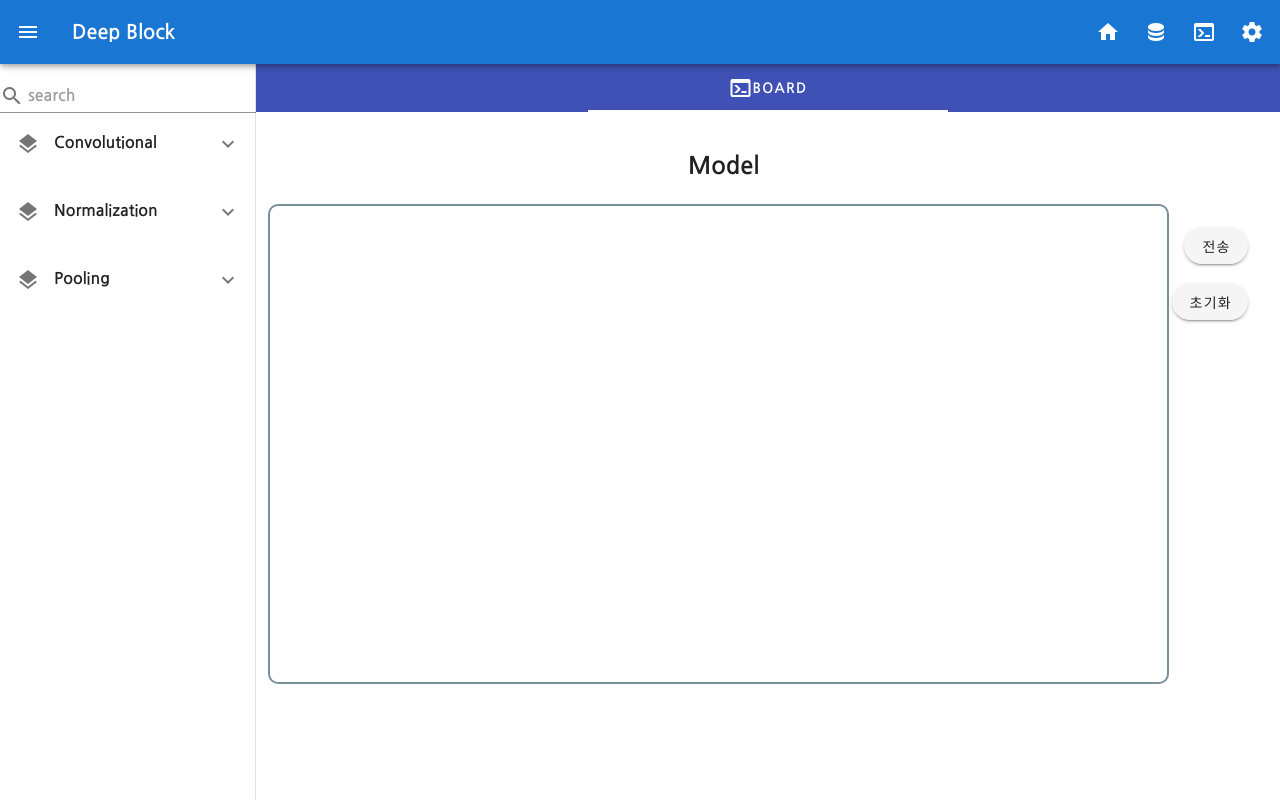
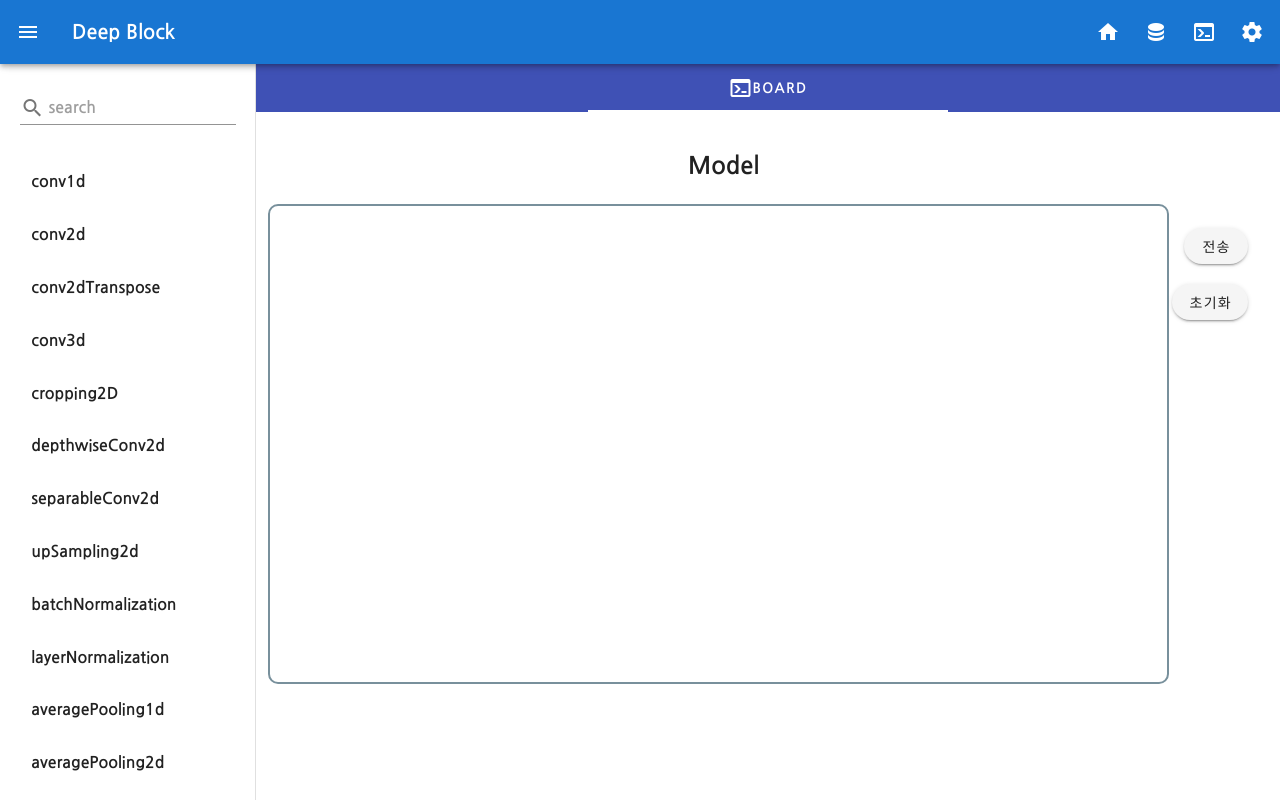
Before and after one commit to devsungmin/Deepblock-Frontend-Study, a Vue app in the folder final-study/: page /board in a window 1280 px wide. Built offline with nearby package versions, Linux system fonts and the light colour scheme.

Commit message:
add: pallete layer search action

```diff
--- a/final-study/src/components/Pallet.vue
+++ /dev/null
@@ -1,146 +0,0 @@
-<template>
-  <v-navigation-drawer v-model="pallet" clipped app>
-
-    <v-text-field
-      v-model="search"
-      hide-details
-      placeholder="search"
-      prepend-inner-icon="mdi-magnify"
-    />
-
-    <v-list class="sidebar-list layer" nav rounded elevation expand>
-      <v-list-group>
-        <template v-slot:activator>
-          <v-list-item-title><v-icon style="margin-right: 8%">mdi-layers</v-icon>Convolutional</v-list-item-title>
-        </template>
-        <draggable :list="convol" :group="{ type: 'convol', pull: 'clone'}">
-          <v-list-item
-            class="convol"
-            v-for="con in convol"
-            :key="con.type"
-            :group="{ type: 'type', put: false }"
-          >
-            <v-list-item-content>
-              <v-list-item-title class="block">
-                {{ con.type }}
-              </v-list-item-title>
-            </v-list-item-content>
-          </v-list-item>
-        </draggable>
-      </v-list-group>
-
-       <v-list-group>
-        <template v-slot:activator>
-          <v-list-item-title><v-icon style="margin-right: 8%">mdi-layers</v-icon>Normalization</v-list-item-title>
-        </template>
-        <draggable :list="nomalization" :group="{ type: 'nomalization', pull: 'clone'}">
-          <v-list-item
-            class="nomalization"
-            v-for="nom in nomalization"
-            :key="nom.type"
-            :group="{ type: 'type', put: false }"
-          >
-            <v-list-item-content>
-              <v-list-item-title class="block">
-                {{ nom.type }}
-              </v-list-item-title>
-            </v-list-item-content>
-          </v-list-item>
-        </draggable>
-      </v-list-group>
-
-       <v-list-group>
-        <template v-slot:activator>
-          <v-list-item-title><v-icon style="margin-right: 8%">mdi-layers</v-icon>Pooling</v-list-item-title>
-        </template>
-        <draggable :list="pooling" :group="{ type: 'pooling', pull: 'clone'}">
-          <v-list-item
-            class="pooling"
-            v-for="pool in pooling"
-            :key="pool.type"
-            :group="{ type: 'type', put: false }"
-          >
-            <v-list-item-content>
-              <v-list-item-title class="block">
-                {{ pool.type }}
-              </v-list-item-title>
-            </v-list-item-content>
-          </v-list-item>
-        </draggable>
-      </v-list-group>
-    </v-list>
-  </v-navigation-drawer>
-</template>
-
-<script>
-import draggable from "vuedraggable";
-export default {
-  name: "Pallet",
-  components: {
-    draggable,
-  },
-  data: () => ({
-    convol: [
-      { key: "convol", type: "conv1d", ID: "c0" },
-      { key: "convol", type: "conv2d", ID: "c1" },
-      { key: "convol", type: "conv2dTranspose", ID: "c2" },
-      { key: "convol", type: "conv3d", ID: "c3" },
-      { key: "convol", type: "cropping2D", ID: "c4" },
-      { key: "convol", type: "depthwiseConv2d", ID: "c5" },
-      { key: "convol", type: "separableConv2d", ID: "c6" },
-      { key: "convol", type: "upSampling2d", ID: "c7" }
-    ],
-    nomalization: [
-      { key: "nomalization", type: "batchNormalization", ID: "n0" },
-      { key: "nomalization", type: "layerNormalization", ID: "n1" }
-    ],
-    pooling: [
-      { key: "pooling", type: "averagePooling1d", ID: "p0"},
-      { key: "pooling", type: "averagePooling2d", ID: "p1"},
-      { key: "pooling", type: "averagePooling3d", ID: "p2"},
-      { key: "pooling", type: "globalAveragePooling1d", ID: "p3"},
-      { key: "pooling", type: "globalAveragePooling2d", ID: "p4"},
-      { key: "pooling", type: "globalMaxPooling1d", ID: "p5"},
-      { key: "pooling", type: "globalMaxPooling2d", ID: "p6"},
-      { key: "pooling", type: "maxPooling1d", ID: "p7"},
-      { key: "pooling", type: "maxPooling2d", ID: "p8"},
-      { key: "pooling", type: "maxPooling3d", ID: "p9"},
-    ],
-  })
-};
-</script>
-
-<style lang="sass">
-h1
-  color: black
-  text-align: center
-
-#searchbtn
-  margin-top: 5%
-  align: end
-
-.v-list-item__content
-  padding: 2%
-  margin-bottom: 2%
-  font-size: 16px
-
-.v-list-item,
-.v-list--nav .v-list-item:not(:last-child):not(:only-child),
-.v-list--rounded .v-list-item:not(:last-child):not(:only-child)
-  margin-bottom: 2%
-
-.v-list-group
-  margin-bottom: 20px
-
-.block
-  width: 50%
-  font-size: 100%
-  height: auto
-  margin-left:5%
-
-.convol,
-.pooling,
-.nomalization
-  width: auto
-  font-size: 10px
-</style>
--- /dev/null
+++ b/final-study/src/components/Pallete.vue
@@ -0,0 +1,175 @@
+<template>
+  <v-navigation-drawer v-model="pallete" clipped app>
+    <v-list class="sidebar-list layer" nav rounded elevation expand>
+      <v-list-item>
+        <v-list-item-content>
+          <v-text-field
+            v-model="searchlayer"
+            placeholder="search"
+            prepend-inner-icon="mdi-magnify"
+            @input="search"
+          />
+        </v-list-item-content>
+      </v-list-item>
+      <!-- <v-list-group> -->
+      <template v-slot:activator>
+        <v-text-field
+          v-model="searchlayer"
+          placeholder="search"
+          prepend-inner-icon="mdi-magnify"
+          @input="search"
+        />
+        <v-list-item-title
+          ><v-icon style="margin-right: 8%">mdi-layers</v-icon
+          >Convolutional</v-list-item-title
+        >
+      </template>
+      <draggable :list="layers" :group="{ type: 'convol', pull: 'clone' }">
+        <v-list-item
+          class="layers"
+          v-for="layers in layers"
+          :key="layers.type"
+          :group="{ type: 'type', put: false }"
+          :itemtype="layers.type"
+        >
+          <v-list-item-content>
+            <v-list-item-title class="block">
+              {{ layers.type }}
+            </v-list-item-title>
+          </v-list-item-content>
+        </v-list-item>
+      </draggable>
+      <!-- </v-list-group> -->
+
+      <!-- <v-list-group>
+        <template v-slot:activator>
+          <v-list-item-title
+            ><v-icon style="margin-right: 8%">mdi-layers</v-icon
+            >Normalization</v-list-item-title
+          >
+        </template>
+        <draggable
+          :list="layers"
+          :group="{ type: 'nomalization', pull: 'clone' }"
+        >
+          <v-list-item
+            class="nomalization"
+            v-for="nom in layers"
+            :key="nom.type"
+            :group="{ type: 'type', put: false }"
+          >
+            <v-list-item-content>
+              <v-list-item-title class="block">
+                {{ nom.type }}
+              </v-list-item-title>
+            </v-list-item-content>
+          </v-list-item>
+        </draggable>
+      </v-list-group>
+
+      <v-list-group>
+        <template v-slot:activator>
+          <v-list-item-title
+            ><v-icon style="margin-right: 8%">mdi-layers</v-icon
+            >Pooling</v-list-item-title
+          >
+        </template>
+        <draggable :list="layers" :group="{ type: 'pooling', pull: 'clone' }">
+          <v-list-item
+            class="pooling"
+            v-for="pool in layers"
+            :key="pool.type"
+            :group="{ type: 'type', put: false }"
+          >
+            <v-list-item-content>
+              <v-list-item-title class="block">
+                {{ pool.type }}
+              </v-list-item-title>
+            </v-list-item-content>
+          </v-list-item>
+        </draggable>
+      </v-list-group> -->
+    </v-list>
+  </v-navigation-drawer>
+</template>
+
+<script>
+import draggable from "vuedraggable";
+export default {
+  name: "Pallet",
+  components: {
+    draggable,
+  },
+  data: () => ({
+    searchlayer: "",
+    layers: [
+      { key: "convol", type: "conv1d", ID: "c0" },
+      { key: "convol", type: "conv2d", ID: "c1" },
+      { key: "convol", type: "conv2dTranspose", ID: "c2" },
+      { key: "convol", type: "conv3d", ID: "c3" },
+      { key: "convol", type: "cropping2D", ID: "c4" },
+      { key: "convol", type: "depthwiseConv2d", ID: "c5" },
+      { key: "convol", type: "separableConv2d", ID: "c6" },
+      { key: "convol", type: "upSampling2d", ID: "c7" },
+      { key: "nomalization", type: "batchNormalization", ID: "n0" },
+      { key: "nomalization", type: "layerNormalization", ID: "n1" },
+      { key: "pooling", type: "averagePooling1d", ID: "p0" },
+      { key: "pooling", type: "averagePooling2d", ID: "p1" },
+      { key: "pooling", type: "averagePooling3d", ID: "p2" },
+      { key: "pooling", type: "globalAveragePooling1d", ID: "p3" },
+      { key: "pooling", type: "globalAveragePooling2d", ID: "p4" },
+      { key: "pooling", type: "globalMaxPooling1d", ID: "p5" },
+      { key: "pooling", type: "globalMaxPooling2d", ID: "p6" },
+      { key: "pooling", type: "maxPooling1d", ID: "p7" },
+      { key: "pooling", type: "maxPooling2d", ID: "p8" },
+      { key: "pooling", type: "maxPooling3d", ID: "p9" },
+    ],
+    layerscopy: []
+  }),
+  methods: {
+    search: function() {
+      if (!this.searchlayer) {
+        this.layers = this.layerscopy;
+      }
+      this.layers = this.layers.filter((layer) => {
+        return layer.type.toLowerCase().indexOf(this.searchlayer.toLowerCase())> -1
+      })
+    }
+  },
+};
+</script>
+
+<style lang="sass">
+h1
+  color: black
+  text-align: center
+
+#searchbtn
+  margin-top: 5%
+  align: end
+
+.v-list-item__content
+  padding: 2%
+  margin-bottom: 2%
+  font-size: 16px
+
+.v-list-item,
+.v-list--nav .v-list-item:not(:last-child):not(:only-child),
+.v-list--rounded .v-list-item:not(:last-child):not(:only-child)
+  margin-bottom: 2%
+
+.v-list-group
+  margin-bottom: 20px
+
+.block
+  width: 50%
+  font-size: 100%
+  height: auto
+  margin-left:5%
+
+.convol,
+.pooling,
+.nomalization
+  width: auto
+  font-size: 10px
+</style>
--- a/final-study/src/views/Board.vue
+++ b/final-study/src/views/Board.vue
@@ -3,17 +3,17 @@
     <v-tabs fixed-tabs background-color="indigo" dark>
       <v-tab to=""><v-icon>mdi-console</v-icon>Board</v-tab>
     </v-tabs>
-    <pallet/>
+    <pallete/>
     <router-view/>
   </v-content>
 </template>
 
 <script>
-import pallet from '@/components/Pallet.vue'
+import pallete from '@/components/Pallete.vue'
 export default {
   name: "Board",
   components: {
-    pallet
+    pallete
   },
 };
 </script>
```
